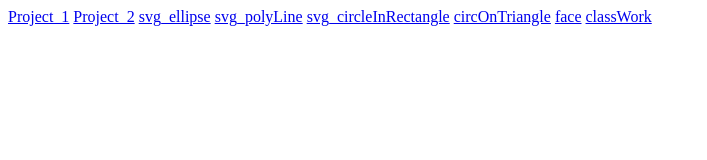
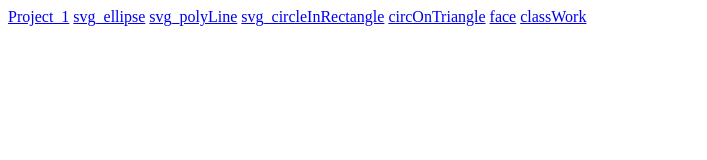
Before and after one commit to belayworks/belayworks.github.io, a plain HTML site: page index.html in a window 1280 px wide. Shown: the whole page, without its empty margins (0-707 px from the left). Drawn offline with Linux system fonts and the light colour scheme.

Commit message:
Update index.html

```diff
--- a/index.html
+++ b/index.html
@@ -7,7 +7,7 @@
 </head>
 <body>
   <a href="./first_Group_Project/facebook_log_in.html">Project_1</a>
-  <a href="./BootstrapProjectTB/traficlight.html">Project_2</a>
+
   <a href="./ellipse.html">svg_ellipse</a>
     <a href="./polyLine.html">svg_polyLine</a>
     <a href="./recCir.html">svg_circleInRectangle</a>
```
